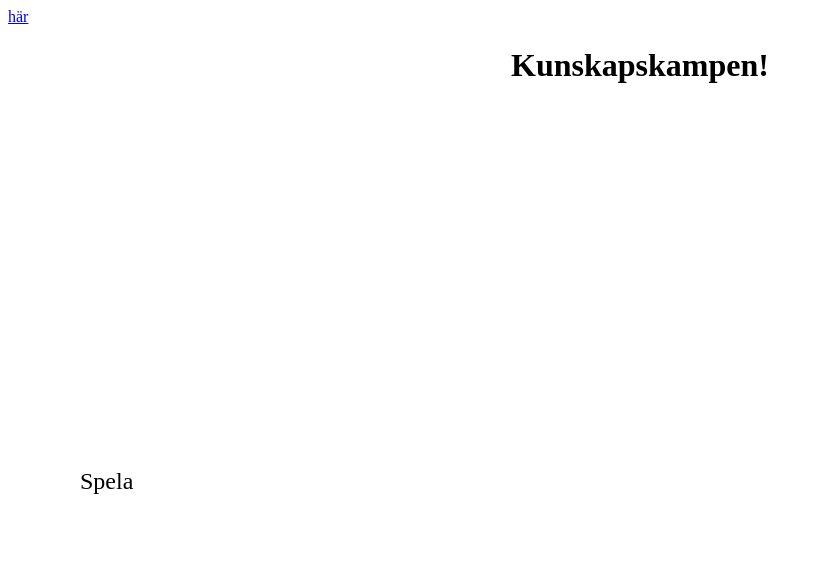
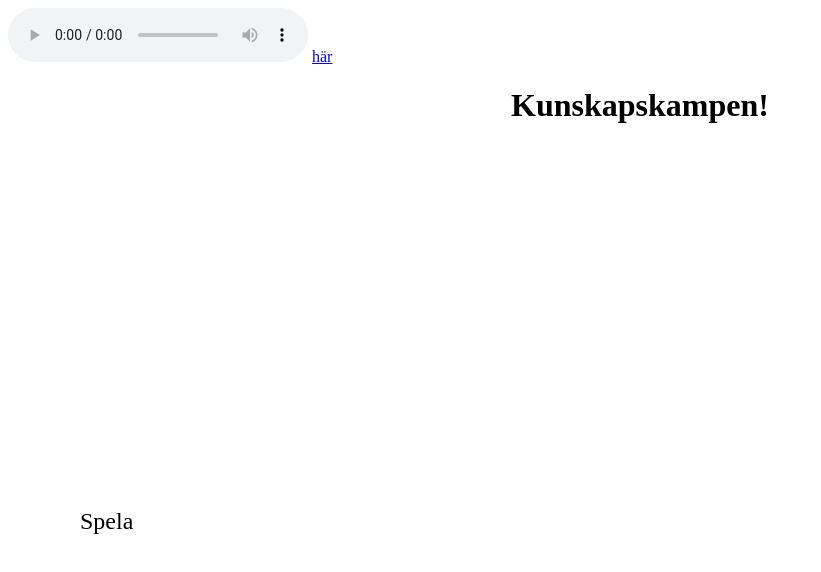
Before and after one commit to Johanssono/pwa-quizz-game, a website with bundled scripts: page index.html in a window 1280 px wide. Shown: the whole page, without its empty margins (0-821 px from the left). Built offline with nearby package versions, Linux system fonts and the light colour scheme.

Commit message:
se if sound starts in index.html

```diff
--- a/index.html
+++ b/index.html
@@ -11,7 +11,7 @@
 
 <body class="white-bg">
 
-  <audio id="audioplayer" autobuffer="" loop="true" preload="auto" src="snake.mp3">
+  <audio id="audioplayer" autobuffer="" loop="true" preload="auto" controls="true" src="snake.mp3">
   </audio>
 
   <a href="settings.html">här</a>
--- a/js/Settings.js
+++ b/js/Settings.js
@@ -1,8 +1,8 @@
+
 function setCookie(c_name, value, exdays) {
     var exdate = new Date();
     exdate.setDate(exdate.getDate() + exdays);
-    var c_value = escape(value) +
-        ((exdays == null) ? "" : "; expires=" + exdate.toUTCString());
+    var c_value = escape(value) + ((exdays == null) ? "" : "; expires=" + exdate.toUTCString());
     document.cookie = c_name + "=" + c_value;
 }
 
@@ -39,7 +39,6 @@ function update() {
     }
 }
 setInterval(update, 1000);
-
 
 
 
```
